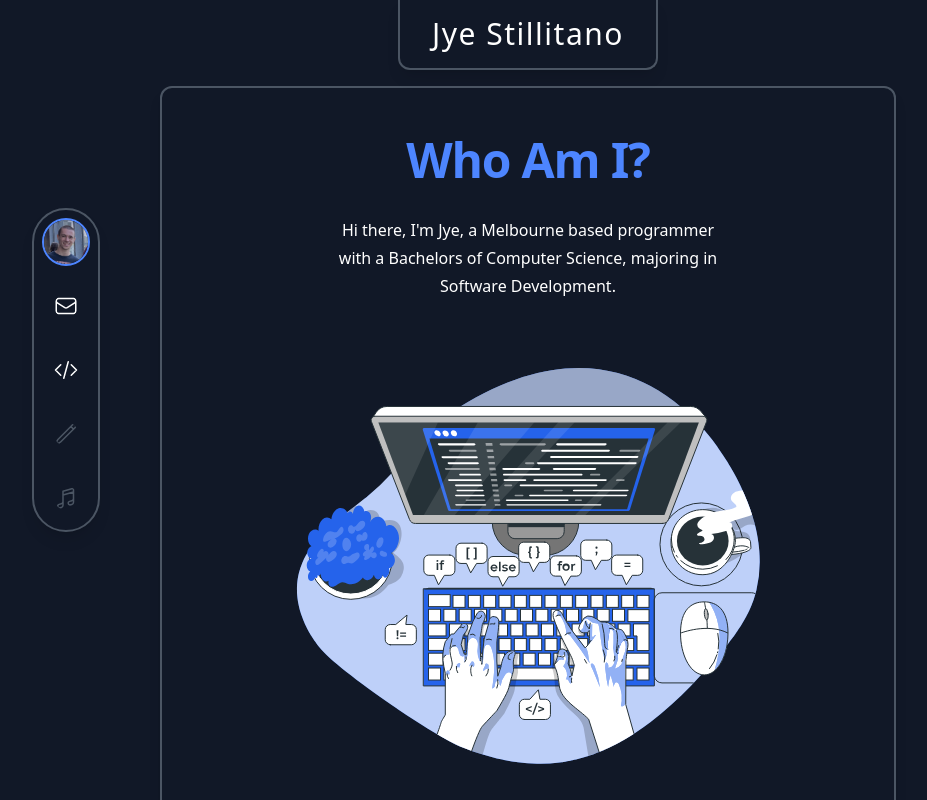
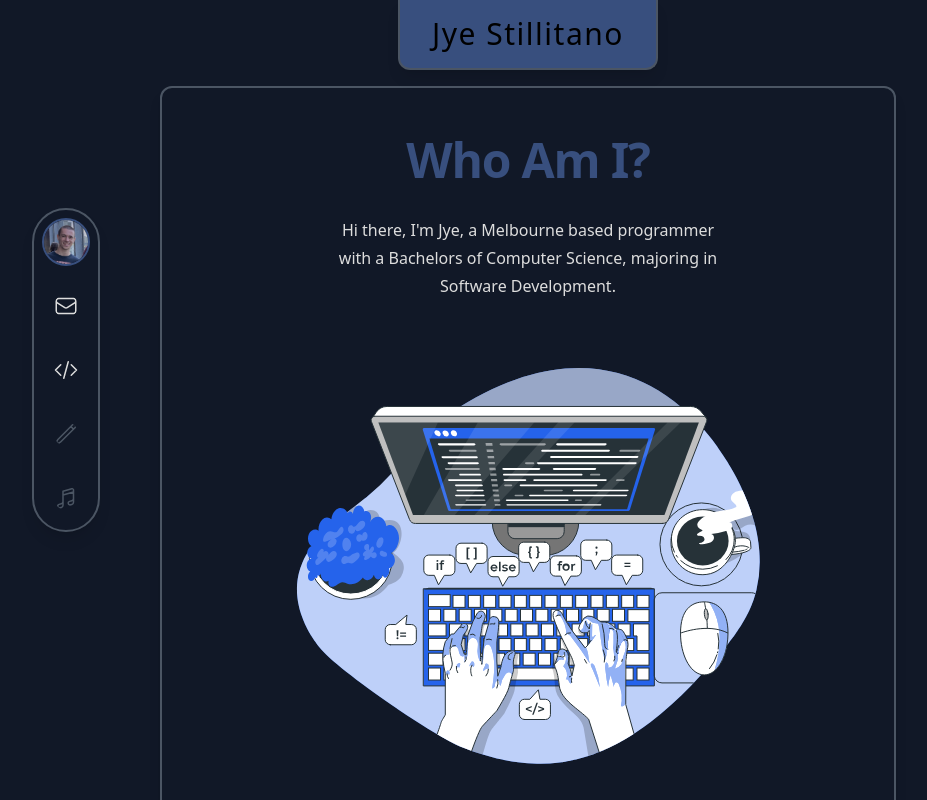
Before and after one commit to JyeStillitano/portoflio-tailwind, a Next.js app: page / in a window 1280 px wide. Shown: the top 800 px of the page, without its empty margins (112-1039 px from the left). Built offline with nearby package versions, Linux system fonts and the light colour scheme.

Commit message:
Styling update.

```diff
--- a/components/Header.tsx
+++ b/components/Header.tsx
@@ -1,8 +1,8 @@
 export default function Header() {
   return (
     <div className="mb-4 flex justify-center">
-      <div className="sticky top-0 rounded-b-xl border-[2px] border-t-0 border-accent bg-background px-8 py-4 shadow-lg">
-        <h1 className="text-3xl font-thin tracking-wider text-content">
+      <div className="sticky top-0 rounded-b-xl border-[2px] border-t-0 border-accent bg-primary px-8 py-4 shadow-lg">
+        <h1 className="text-bg text-3xl font-thin tracking-wider">
           Jye Stillitano
         </h1>
       </div>
--- a/tailwind.config.ts
+++ b/tailwind.config.ts
@@ -9,10 +9,11 @@ const config: Config = {
   ],
   theme: {
     colors: {
-      primary: "#4D85FF",
+      primary: "#384F7E",//"#4D85FF",
       accent: "#4b5563",
       background: "#111827",
-      content: colors.white,
+      title: "#384F7E",
+      content: "#dddddd",
       disabled: "#4b5563",
       black: colors.black,
       white: colors.white,
```
